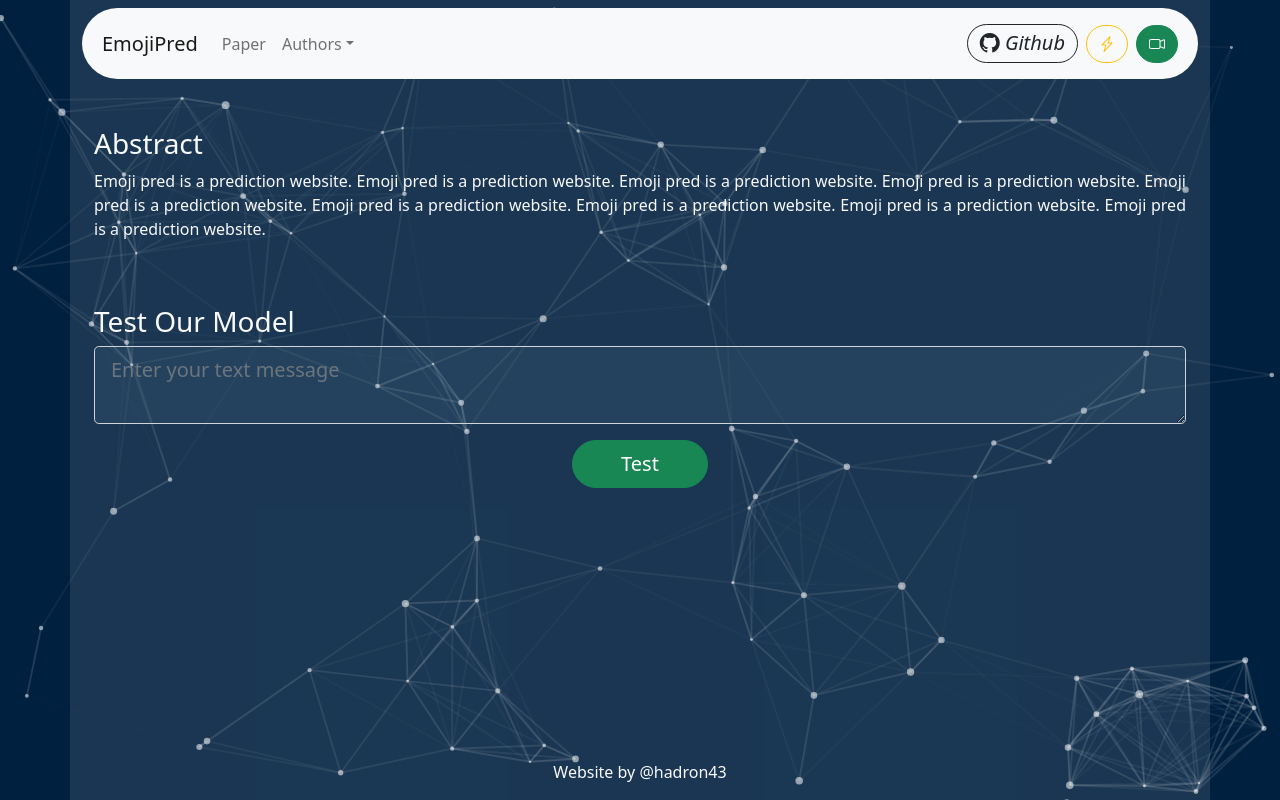
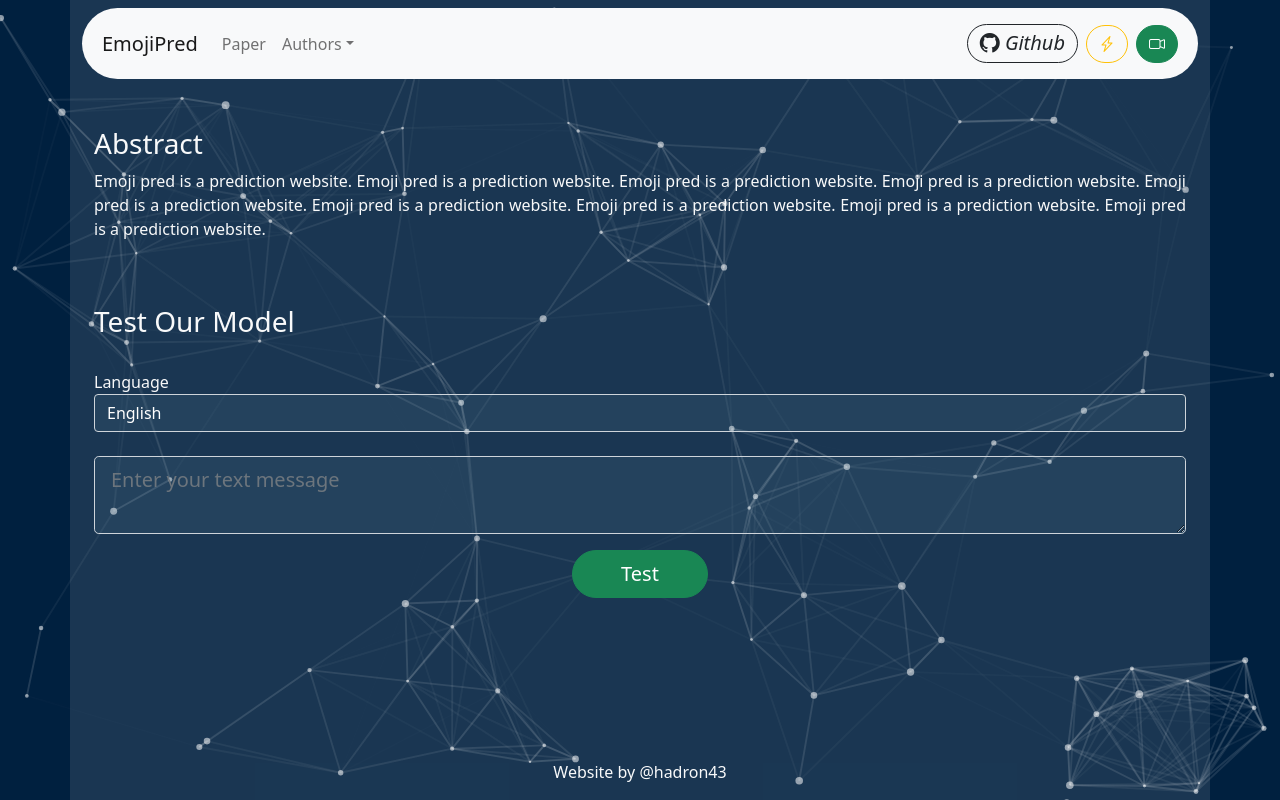
Before and after one commit to hadron43/emoji-pred-website, a React (Create React App) app in the folder client/: page / in a window 1280 px wide. Built offline with nearby package versions, Linux system fonts and the light colour scheme.

Commit message:
client, updated frontend

```diff
--- a/client/src/App.css
+++ b/client/src/App.css
@@ -25,3 +25,8 @@
   bottom: 0;
   left: 0;
 }
+
+.progress-circular-bar {
+  max-width: 5vw;
+  max-height: 10vh;
+}
--- a/client/src/components/Test.jsx
+++ b/client/src/components/Test.jsx
@@ -1,13 +1,17 @@
 import React, { useState, useEffect } from 'react'
-import { Container, Row, Col, Input, Button } from 'reactstrap';
+import { Container, Row, Col, Input, Button, Progress } from 'reactstrap';
 
+// const base = 'https://emoji-pred-backend.herokuapp.com/'
+const base = 'http://127.0.0.1:5000/'
 
 function Test({ automatic = false }) {
     const [loading, setLoading] = useState(false)
     const [errMessage, setErrMessage] = useState('')
     const [emojis, setEmojis] = useState([])
+    const [confidence, setConfidence] = useState([])
     const [text, setText] = useState('')
     const [lastText, setLastText] = useState('')
+    const [lang, setLang] = useState('English')
 
     const [count, setCount] = useState(0)
 
@@ -21,7 +25,7 @@ function Test({ automatic = false }) {
         setEmojis([])
         console.log(textToBeFetched)
 
-        fetch('https://emoji-pred-backend.herokuapp.com/', {
+        fetch(base + lang.toLocaleLowerCase() + '/', {
             method: 'POST',
             headers: {
                 'Content-Type': 'application/json'
@@ -36,12 +40,15 @@ function Test({ automatic = false }) {
             return response;
         })
         .then(response => response.json())
-        .then(({emoji}) => {
+        .then(({confidence, emoji}) => {
             setEmojis(emoji)
+            setConfidence(confidence)
             setErrMessage('')
             setLoading(false)
         })
         .catch(err => {
+            setEmojis([])
+            setConfidence([])
             console.log(err);
             setErrMessage(err.message)
             setLoading(false)
@@ -58,6 +65,28 @@ function Test({ automatic = false }) {
         <Container className="mt-5">
             <Row>
                 <h3>Test Our Model</h3>
+            </Row>
+
+            <Row className="my-4">
+                <Col>
+                <span className="md-2">Language</span>
+                <Input
+                    id="language"
+                    name="language"
+                    type="select"
+                    value={lang}
+                    className="background-light-white text-white"
+                    onChange={(e) => setLang(e.target.value)}
+                >
+                {
+                    ['English', 'Hindi', 'Bengali', 'Telegu'].map((item) => {
+                        return (
+                            <option>{item}</option>
+                        )
+                    })
+                }
+                </Input>
+                </Col>
             </Row>
 
             <Row>
@@ -89,18 +118,23 @@ function Test({ automatic = false }) {
             </Row>
 
             <Row className="mt-5">
-                <Col className="text-center">
+                <Col></Col>
+                <Col></Col>
                 {
                     emojis.map((emo) => {
                         return (
-                                <Button outline color="warning" className="mx-3 rounded-pill" size="lg"
+                            <Col className="text-center">
+                            <Button outline color="warning" className="mx-3 mb-3 rounded-pill" size="lg"
                                 onClick={() => setText(text + emo)}>
                                 <p className="h2 d-flex m-auto">{emo}</p>
                             </Button>
+                            <Progress color="success" value={parseInt(parseFloat(confidence[emojis.indexOf(emo)] * 100))} />
+                            </Col>
                         )
                     })
                 }
-                </Col>
+                <Col></Col>
+                <Col></Col>
             </Row>
         </Container>
     );
```
Also changed, not shown: 1 other file (tests, documents, lock files or other folders). Lines whose indentation alone changed are shown as unchanged.
